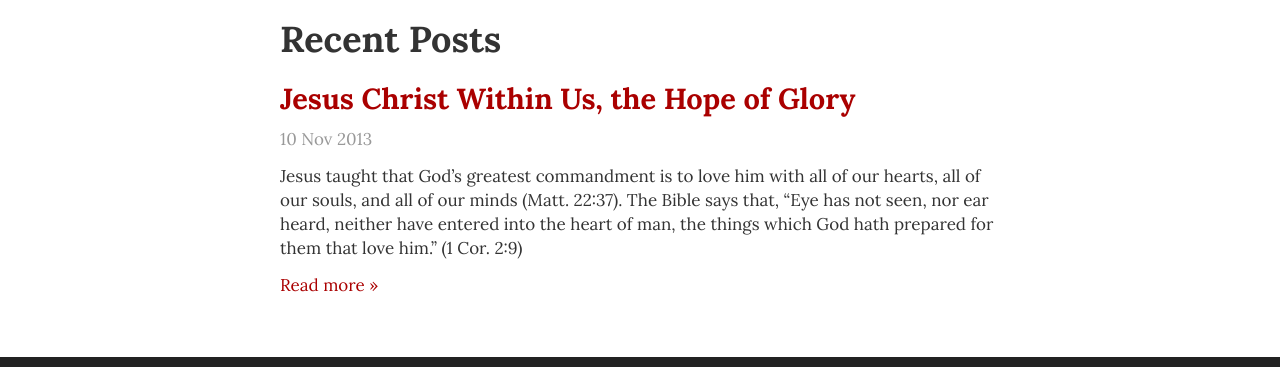
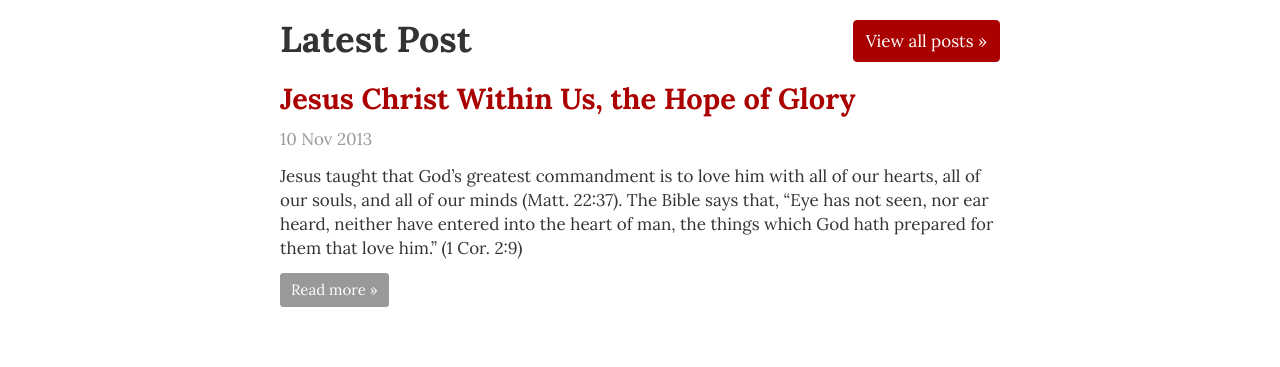
Before and after one commit to alanchrt/fullnessofchrist.com, a Jekyll site: the page built from index.html, in a window 1280 px wide, cut to the strip 661-1028 px from the top of the page. Built offline with Jekyll 4.4.1, drawn with Linux system fonts in a browser that asks for light colours; Markdown is read by kramdown in place of the engine named in the settings.

Commit message:
style first post

```diff
--- a/index.html
+++ b/index.html
@@ -5,15 +5,17 @@
 
 <div class="container">
     <div class='embed-container'><iframe src='http://www.youtube.com/embed/nPIOkdNL-QQ?showinfo=0&rel=0' frameborder='0' allowfullscreen></iframe></div>
-    <h2>Recent Posts</h2>
+    <h2>
+        Latest Post
+        <a class="btn btn-primary pull-right" href="#">View all posts &raquo;</a>
+    </h2>
     <ul class="posts">
-    {% for post in site.posts %}
-    <li>
-        <h3> <a href="{{ post.url }}">{{ post.title }}</a></h3>
-        <p><span class="text-muted">{{ post.date | date_to_string }}</span></p>
-        <p>{{ post.excerpt }}</p>
-        <p><a href="{{ post.url }}">Read more &raquo;</a></p>
-    </li>
-    {% endfor %}
+        {% assign post = site.posts.first %}
+        <li>
+            <h3> <a href="{{ post.url }}">{{ post.title }}</a></h3>
+            <p><span class="text-muted">{{ post.date | date_to_string }}</span></p>
+            <p>{{ post.excerpt }}</p>
+            <p><a class="btn btn-default btn-sm" href="{{ post.url }}">Read more &raquo;</a></p>
+        </li>
     </ul>
 </div>
```
